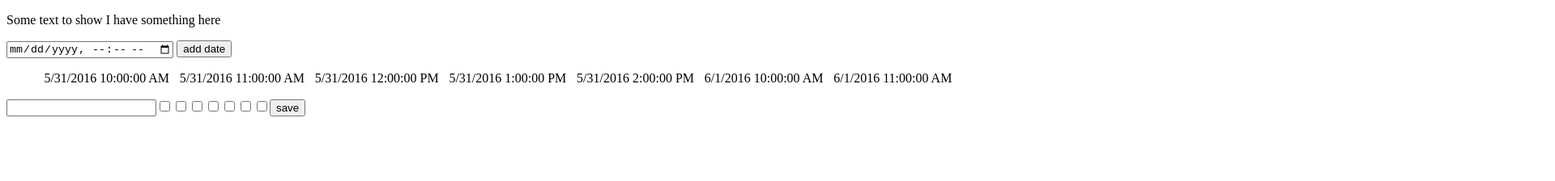
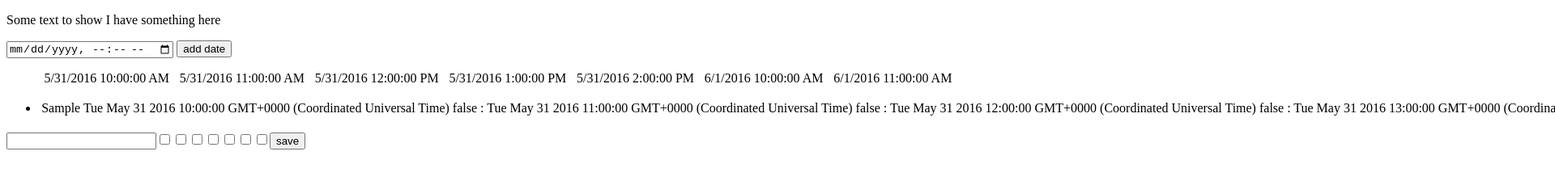
Before and after one commit to madhaanr/meettime-front-vanillajs, a plain HTML site: page index.html in a window 1280 px wide. Both pictures are taken after typing "Sample" into the empty fields and a click on the button "save". Shown: the top 224 px of the page at 81% size, 1920 px wide, since content can reach past the window. Drawn offline with Linux system fonts and the light colour scheme.

Commit message:
first test how to show reservations done

```diff
--- a/css/style.css
+++ b/css/style.css
@@ -1,7 +1,11 @@
 ul {
   white-space:nowrap;
 }
-li {
+#dates li {
   display: inline;
   padding: 0.4em;
 }
+
+#selectedTimes li {
+  padding: 0.2em;
+}
--- a/js/script.js
+++ b/js/script.js
@@ -14,11 +14,11 @@
   function saveSelections() {
     const name = document.querySelector("#name").value;
     const checkboxes = document.querySelectorAll(".selection");
-    let person = { "name": name, "selectedTimes": [] };
+    const person = { "name": name, "selectedTimes": [] };
 
     checkboxes.forEach(function (checkbox) {
-      let checkboxId = checkbox.id;
-      let obj = new Object();
+      const checkboxId = checkbox.id;
+      const obj = new Object();
       if (checkbox.checked === true) {
         obj[checkboxId] = true;
         person.selectedTimes.push(obj);
@@ -34,32 +34,45 @@
 
     console.log(savedSelections.persons);
     clearInputFields(checkboxes);
+    showReservations(name);
   }
 
-  function showReservations() {
-    savedSelections.persons.forEach(person => {
-
+  function showReservations(name) {
+    const ul=document.querySelector("#selectedTimes");
+    while(ul.firstChild) {
+      ul.removeChild(ul.firstChild);
+    }
+    savedSelections.persons.forEach((person) => {
+      const li = document.createElement("li");
+      li.id=person.name;
+      let selectedTimes = "";
+      person.selectedTimes.forEach(time => {
+        selectedTimes+=Object.keys(time)[0]+" "+time[Object.keys(time)[0]]+" : ";
+        console.log(time);
+      });
+      li.appendChild(document.createTextNode(person.name+" "+selectedTimes));
+      ul.appendChild(li);
     });
   }
 
   function makeCheckBoxes() {
-    let form = document.querySelector("#selectTimes");
+    const form = document.querySelector("#selectTimes");
     if (!form) {
       return;
     }
-    let name = document.createElement("input");
+    const name = document.createElement("input");
     name.type = "text";
     name.id = "name";
     form.appendChild(name);
     for (let i = 0; i < timesList.length; ++i) {
-      let checkbox = document.createElement("input");
+      const checkbox = document.createElement("input");
       checkbox.type = "checkbox";
       checkbox.id = timesList[i];
       checkbox.className = "selection";
       checkbox.name = "checkbox " + i;
       form.appendChild(checkbox);
     }
-    let submit = document.createElement("input");
+    const submit = document.createElement("input");
     submit.type = "button";
     submit.value = "save";
     submit.id = "saveSelected";
@@ -72,6 +85,16 @@
     }, this);
   }
 
+  function addDate() {
+    const date = new Date(document.querySelector("#date").value);
+    if (!date) {
+      return;
+    }
+    timesList.push(date);
+    document.querySelector("#date").value = "";
+    addDateToList(date);
+  }
+
   function addDateToList(date) {
     if (!date) {
       return;
@@ -80,16 +103,6 @@
     const li = document.createElement("li");
     li.appendChild(document.createTextNode(date.toLocaleDateString() + " " + date.toLocaleTimeString()));
     ul.appendChild(li);
-  }
-
-  function addDate() {
-    let date = new Date(document.querySelector("#date").value);
-    if (!date) {
-      return;
-    }
-    timesList.push(date);
-    document.querySelector("#date").value = "";
-    addDateToList(date);
   }
 
   function clearInputFields(checkboxes) {
```
